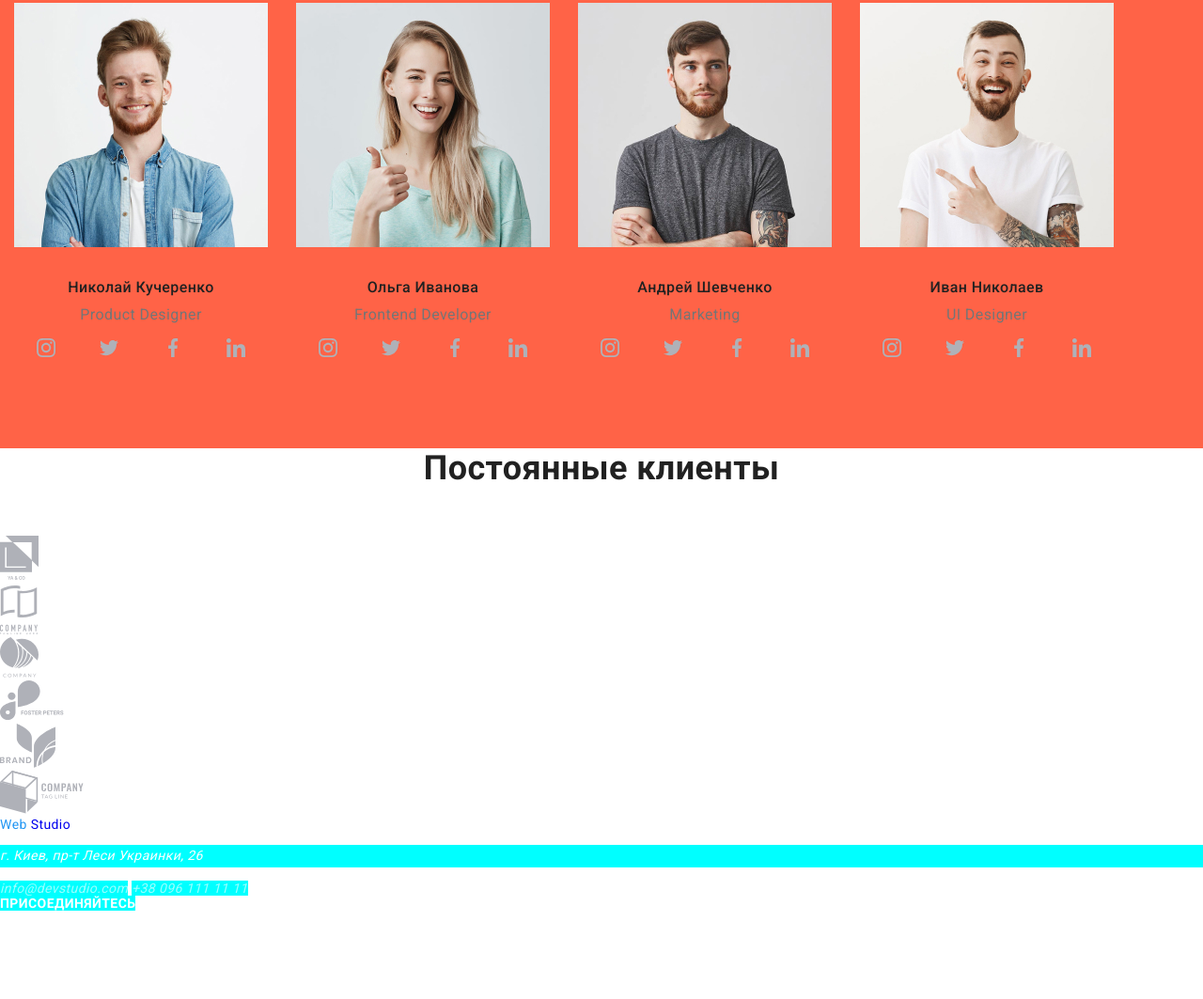
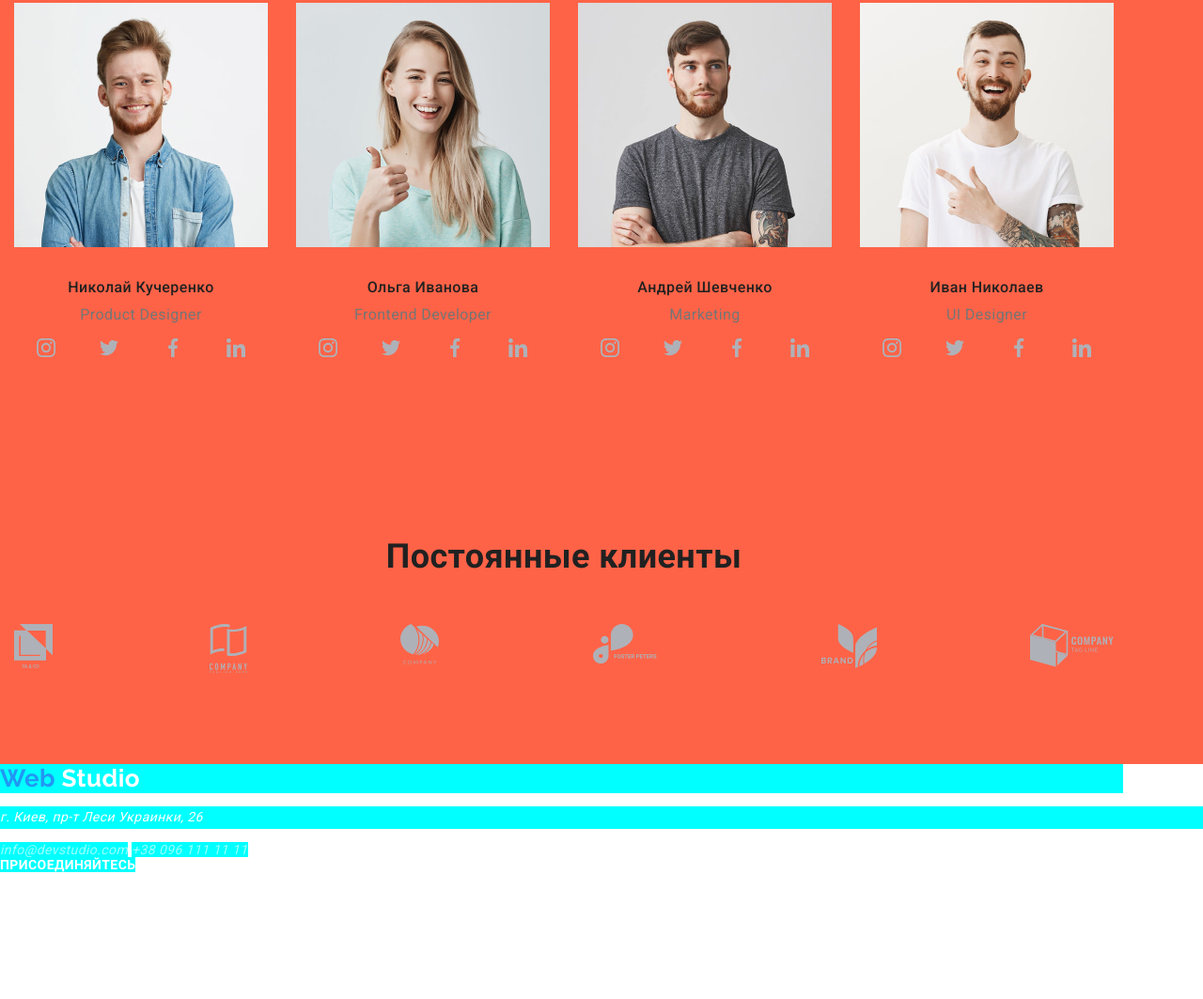
Before and after one commit to Vitalii-Skubii/goit-markup-hw-03, a plain HTML site: page index.html in a window 1280 px wide. Shown: the part 1820-2883 px from the top of the page at 94% size. After the commit the page ends 2841 px from the top, so only its background shows below. Drawn offline with Linux system fonts and the light colour scheme.

```diff
--- a/css/styles.css
+++ b/css/styles.css
@@ -53,7 +53,8 @@ body {
 .hero,
 .advantages,
 .activities,
-.team {
+.team,
+.clients {
   background-color: tomato;
   margin-left: auto;
   margin-right: auto;
@@ -233,7 +234,8 @@ body {
 }
 
 .activities > .container,
-.team > .container {
+.team > .container,
+.clients > .container {
   padding-top: 94px;
   padding-bottom: 94px;
 }
@@ -299,6 +301,15 @@ body {
 .social-list-item: {
 }
 
+.clients-title {
+  margin-bottom: 50px;
+}
+
+.clients-list {
+  display: flex;
+  justify-content: space-between;
+}
+
 .adress-descr {
   line-height: 1.71;
   /* or 171% */
--- a/index.html
+++ b/index.html
@@ -266,8 +266,9 @@
       </section>
       <!-- Постоянные клиенты -->
       <section class="clients">
+        <div class="container">
         <h2 class="clients-title">Постоянные клиенты</h2>
-        <ul class="list">
+        <ul class="clients-list list">
           <li>
             <a href="" aria-label="логотип1"
               ><img src="./images/ya-and-co.svg" alt="логотип1"
@@ -299,11 +300,12 @@
             /></a>
           </li>
         </ul>
+        </div>
       </section>
     </main>
     <footer>
       <div>
-        <a class="logo-white link" href="./index.html"
+        <a class="logo white link" href="./index.html"
           ><span class="logo-blue">Web</span> Studio</a
         >
         <address class="adress">
```
